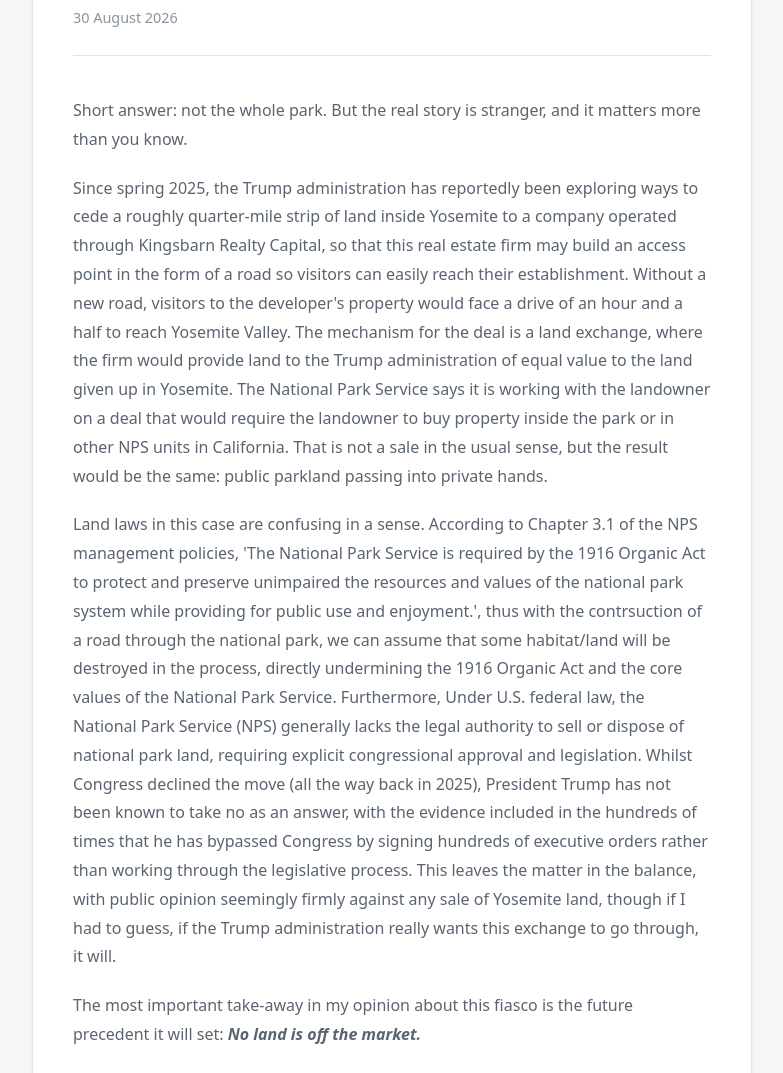
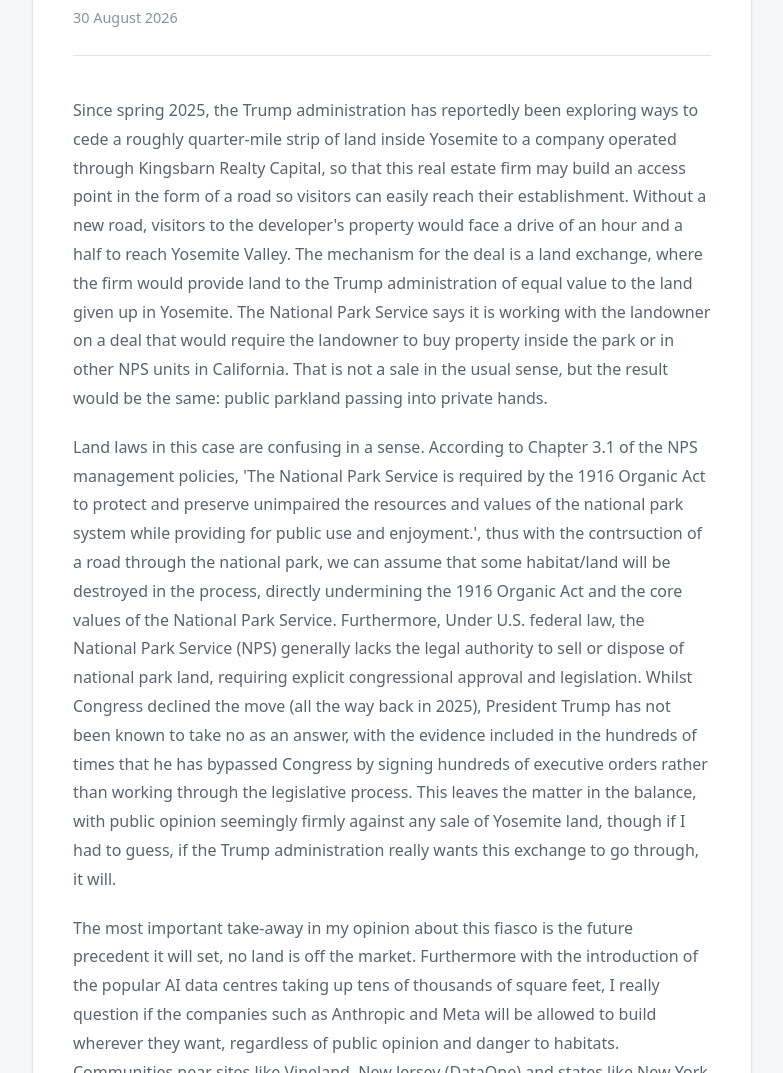
Before and after one commit to jontyrowland490-source/Economics-Explore, a plain HTML site: page posts/b1.html in a window 1280 px wide. Shown: the part 227-1300 px from the top of the page, without its empty margins (248-1031 px from the left). Drawn offline with Linux system fonts and the light colour scheme.

Commit message:
Update b1.html

```diff
--- a/posts/b1.html
+++ b/posts/b1.html
@@ -98,11 +98,6 @@
     <span class="date">30 August 2026</span>
 
     <p>
-      Short answer: not the whole park. But the real story is stranger, and it
-      matters more than you know.
-    </p>
-
-    <p>
       Since spring 2025, the Trump administration has reportedly been exploring
       ways to cede a roughly quarter-mile strip of land inside Yosemite to a
       company operated through Kingsbarn Realty Capital, so that this real estate
@@ -133,7 +128,7 @@
 
     <p>
       The most important take-away in my opinion about this fiasco is the future
-      precedent it will set: <strong><em>No land is off the market.</em></strong>
+      precedent it will set, no land is off the market. Furthermore with the introduction of the popular AI data centres taking up tens of thousands of square feet, I really question if the companies such as Anthropic and Meta will be allowed to build wherever they want, regardless of public opinion and danger to habitats.  Communities near sites like Vineland, New Jersey (DataOne) and states like New York have faced intense pushback over noise pollution, unpermitted diesel generators, and rising electricity bills, even while the current adminisatraion strongly supports the buildout to maintain American leadership in AI.
     </p>
 
     <div class="source">
```
